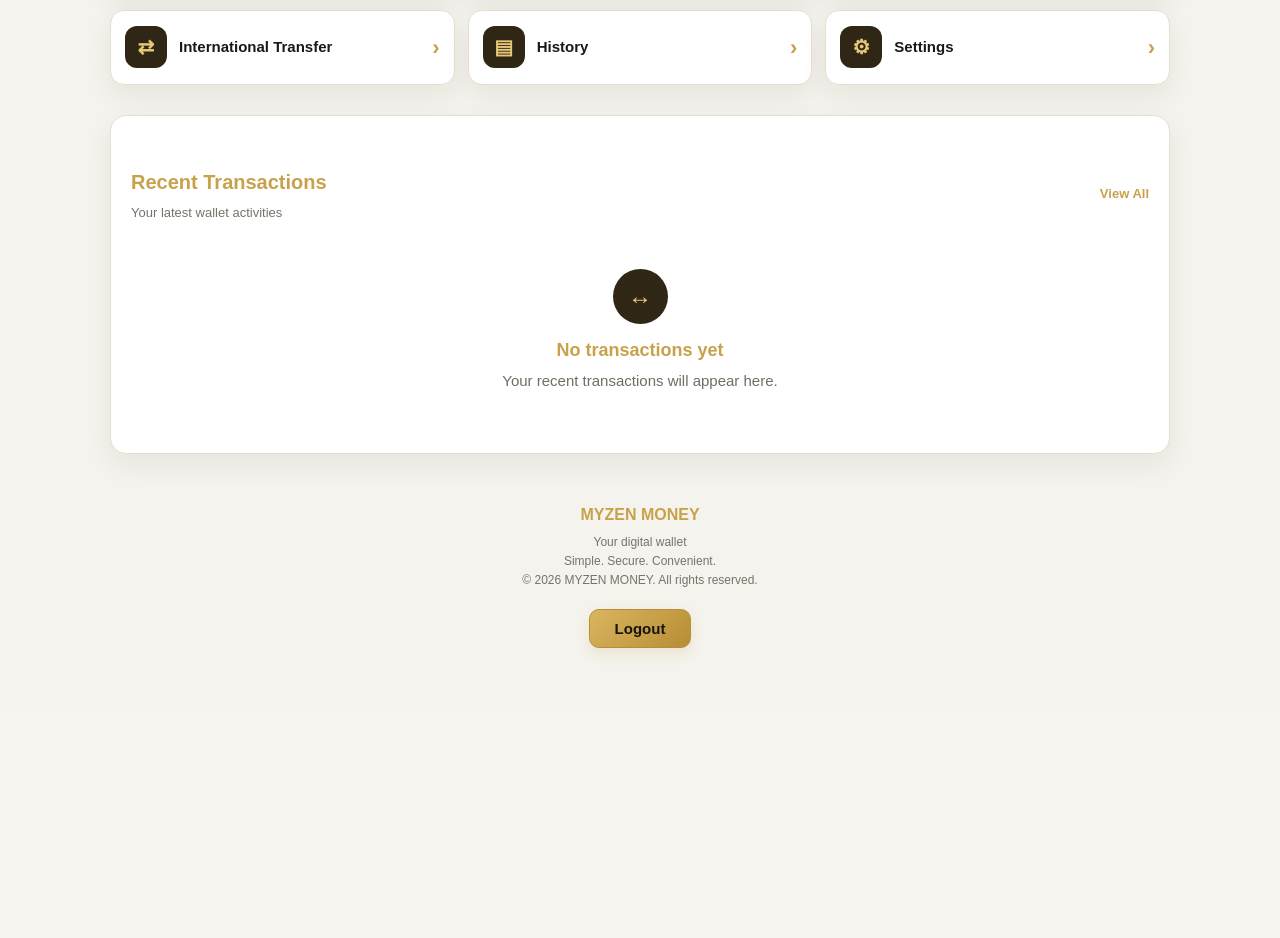
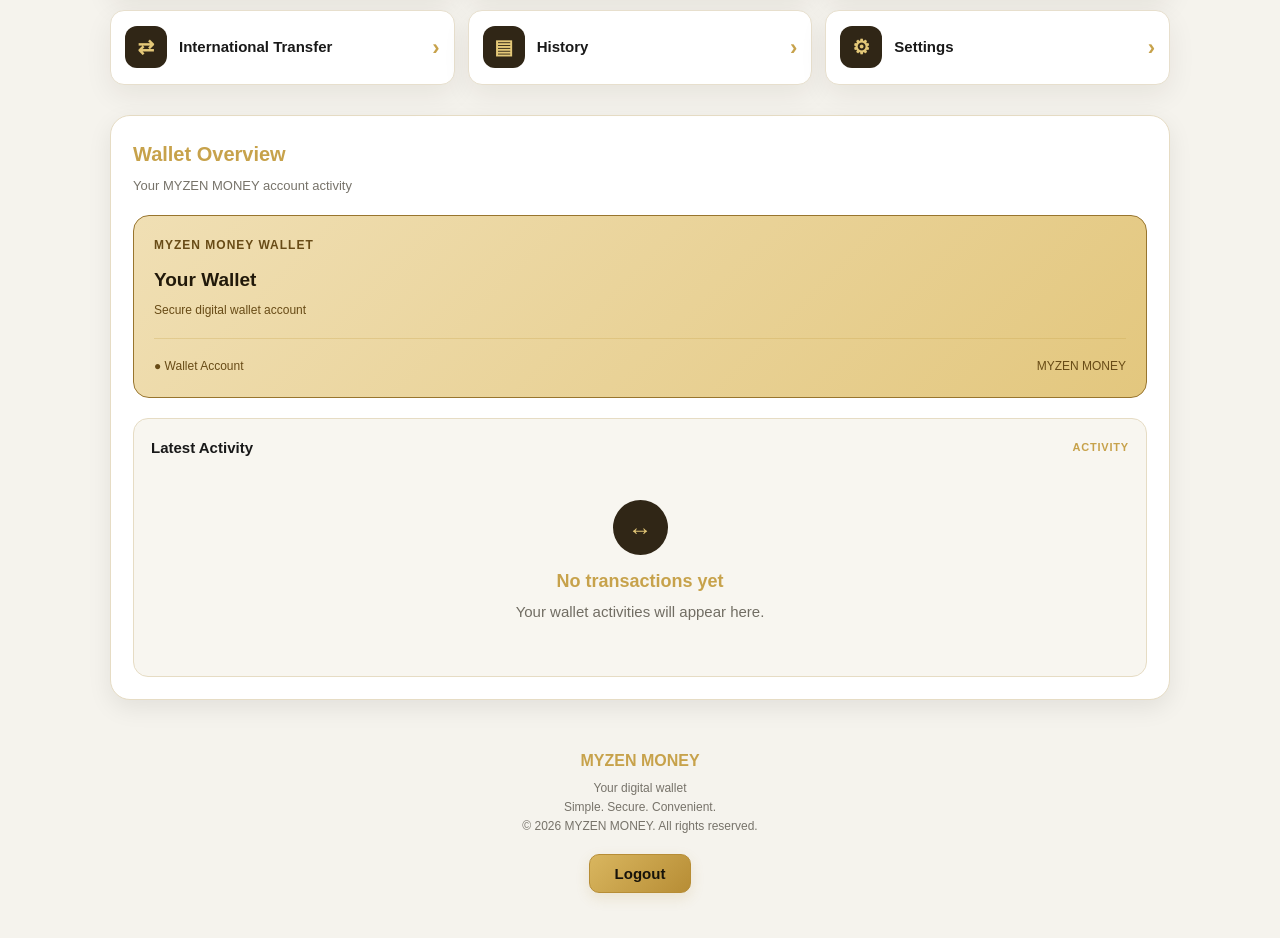
Before and after one commit to tawan-creator/myzen-money-js, a website: page public/dashboard.html in a window 1280 px wide. Shown: the part 748-1686 px from the top of the page. Before the commit the page ends 1461 px from the top, so only its background shows below. Drawn offline with Linux system fonts and the light colour scheme; no server answers.

Commit message:
Update MYZEN MONEY dashboard and transaction history

```diff
--- a/public/dashboard.html
+++ b/public/dashboard.html
@@ -9,7 +9,7 @@
   <title>MYZEN MONEY - Dashboard</title>
 
   <link rel="stylesheet" href="css/style.css">
-  <link rel="stylesheet" href="css/dashboard.css?v=20261126">
+  <link rel="stylesheet" href="css/dashboard.css?v=20261127">
   <link rel="stylesheet" href="css/theme.css?v=20261127">
 
   <script>
@@ -82,7 +82,7 @@
       padding: 20px;
     }
 
-    /* SIMPLE BRAND HEADER */
+    /* HEADER */
 
     .dashboard-header {
       display: flex;
@@ -112,14 +112,12 @@
       margin: 0;
     }
 
-    /* BALANCE */
+    /* MAIN WALLET BALANCE */
 
     .balance-card {
-      background: linear-gradient(
-        135deg,
-        #292115,
-        #17140e
-      ) !important;
+      position: relative;
+      overflow: hidden;
+      background: linear-gradient(135deg,#292115,#17140e) !important;
       color: #f4eee0 !important;
       padding: 28px;
       border: 1px solid var(--gold-dark);
@@ -128,12 +126,19 @@
       box-shadow: 0 12px 28px rgba(0,0,0,.2);
     }
 
+    .balance-card::after {
+      content: "M";
+      position: absolute;
+      right: 20px;
+      bottom: -42px;
+      font-size: 170px;
+      font-weight: 900;
+      color: rgba(228,200,120,.06);
+      pointer-events: none;
+    }
+
     html[data-theme="light"] .balance-card {
-      background: linear-gradient(
-        135deg,
-        #f0dfb4,
-        #e3c77e
-      ) !important;
+      background: linear-gradient(135deg,#f0dfb4,#e3c77e) !important;
       color: #21190a !important;
     }
 
@@ -142,6 +147,7 @@
       font-size: 13px;
       font-weight: 600;
       margin: 0 0 12px;
+      letter-spacing: 1px;
     }
 
     .balance-amount {
@@ -149,6 +155,8 @@
       font-size: 34px;
       font-weight: 900;
       overflow-wrap: anywhere;
+      position: relative;
+      z-index: 1;
     }
 
     html[data-theme="light"] .balance-amount {
@@ -165,6 +173,8 @@
       color: var(--gold-light) !important;
       font-size: 12px;
       font-weight: 700;
+      position: relative;
+      z-index: 1;
     }
 
     html[data-theme="light"] .account-status {
@@ -197,7 +207,7 @@
 
     .quick-actions {
       display: grid;
-      grid-template-columns: repeat(4, 1fr);
+      grid-template-columns: repeat(4,1fr);
       gap: 14px;
     }
 
@@ -241,7 +251,7 @@
 
     .service-grid {
       display: grid;
-      grid-template-columns: repeat(3, 1fr);
+      grid-template-columns: repeat(3,1fr);
       gap: 13px;
     }
 
@@ -285,26 +295,130 @@
       font-size: 22px;
     }
 
-    /* RECENT TRANSACTIONS */
+    /* NEW WALLET OVERVIEW */
 
-    .transactions-section {
-      background: var(--card-bg) !important;
+    .wallet-overview {
+      margin-top: 30px;
+      padding: 22px;
       border: 1px solid var(--border-color);
-      border-radius: 16px;
-      padding: 20px;
-      margin-top: 30px;
+      border-radius: 20px;
+      background: var(--card-bg);
+      box-shadow: 0 8px 25px rgba(0,0,0,.08);
     }
 
-    .view-all {
-      color: var(--gold) !important;
-      text-decoration: none;
+    .overview-heading {
+      margin: 0 0 18px;
+    }
+
+    .overview-heading h2 {
+      margin: 0;
+      color: var(--gold);
+      font-size: 20px;
+    }
+
+    .overview-heading p {
+      margin: 6px 0 0;
+      color: var(--muted-color);
+      font-size: 13px;
+    }
+
+    .overview-wallet {
+      padding: 20px;
+      border-radius: 16px;
+      background: linear-gradient(135deg,#292115,#15120d);
+      border: 1px solid var(--gold-dark);
+      color: #f4eee0;
+      margin-bottom: 20px;
+    }
+
+    html[data-theme="light"] .overview-wallet {
+      background: linear-gradient(135deg,#f0dfb4,#e3c77e);
+      color: #21190a;
+    }
+
+    .overview-wallet-label {
+      color: #c9b98f;
+      font-size: 12px;
+      letter-spacing: 1px;
       font-weight: 700;
-      font-size: 13px;
+    }
+
+    html[data-theme="light"] .overview-wallet-label {
+      color: #684b16;
+    }
+
+    .overview-wallet-title {
+      margin-top: 10px;
+      font-size: 19px;
+      font-weight: 800;
+    }
+
+    .overview-wallet-subtitle {
+      margin-top: 6px;
+      color: #b7ad98;
+      font-size: 12px;
+    }
+
+    html[data-theme="light"] .overview-wallet-subtitle {
+      color: #684b16;
+    }
+
+    .overview-divider {
+      height: 1px;
+      background: rgba(199,162,75,.3);
+      margin: 18px 0;
+    }
+
+    .overview-wallet-footer {
+      display: flex;
+      justify-content: space-between;
+      gap: 12px;
+      flex-wrap: wrap;
+      font-size: 12px;
+      color: var(--gold-light);
+    }
+
+    html[data-theme="light"] .overview-wallet-footer {
+      color: #684b16;
+    }
+
+    /* ACTIVITY PANEL */
+
+    .activity-panel {
+      border: 1px solid var(--border-color);
+      border-radius: 15px;
+      padding: 17px;
+      background: var(--inner-bg);
+    }
+
+    .activity-panel-heading {
+      display: flex;
+      align-items: center;
+      justify-content: space-between;
+      gap: 10px;
+      margin-bottom: 15px;
+    }
+
+    .activity-panel-heading h3 {
+      color: var(--text-color);
+      font-size: 15px;
+      margin: 0;
+    }
+
+    .activity-label {
+      color: var(--gold);
+      font-size: 11px;
+      font-weight: 800;
+      letter-spacing: .8px;
+    }
+
+    #recentTransactions {
+      color: var(--text-color);
     }
 
     .empty-transactions {
       text-align: center;
-      padding: 30px 10px;
+      padding: 25px 10px;
       color: var(--muted-color) !important;
     }
 
@@ -364,7 +478,7 @@
       background: #44351d;
     }
 
-    @media (max-width: 650px) {
+    @media (max-width:650px) {
       .dashboard-container {
         padding: 13px;
       }
@@ -379,11 +493,11 @@
       }
 
       .quick-actions {
-        grid-template-columns: repeat(2, 1fr);
+        grid-template-columns: repeat(2,1fr);
       }
 
       .service-grid {
-        grid-template-columns: repeat(2, 1fr);
+        grid-template-columns: repeat(2,1fr);
         gap: 9px;
       }
 
@@ -400,9 +514,17 @@
       .balance-amount {
         font-size: 28px;
       }
+
+      .wallet-overview {
+        padding: 15px;
+      }
+
+      .overview-wallet {
+        padding: 17px;
+      }
     }
 
-    @media (max-width: 360px) {
+    @media (max-width:360px) {
       .service-grid {
         grid-template-columns: 1fr;
       }
@@ -418,13 +540,13 @@
 
   <main class="dashboard-container">
 
-    <!-- SIMPLE HEADER -->
+    <!-- HEADER -->
     <header class="dashboard-header">
       <h1 class="dashboard-logo">MYZEN MONEY</h1>
       <p class="dashboard-tagline">Your digital wallet</p>
     </header>
 
-    <!-- BALANCE -->
+    <!-- MAIN BALANCE -->
     <section class="balance-card">
       <h2>TOTAL WALLET BALANCE</h2>
 
@@ -521,24 +643,54 @@
       </div>
     </section>
 
-    <!-- RECENT TRANSACTIONS -->
-    <section class="transactions-section">
-      <div class="section-heading">
-        <div>
-          <h2>Recent Transactions</h2>
-          <p>Your latest wallet activities</p>
+    <!-- NEW WALLET OVERVIEW - REPLACES OLD RECENT TRANSACTIONS -->
+    <section class="wallet-overview">
+
+      <div class="overview-heading">
+        <h2>Wallet Overview</h2>
+        <p>Your MYZEN MONEY account activity</p>
+      </div>
+
+      <div class="overview-wallet">
+
+        <div class="overview-wallet-label">
+          MYZEN MONEY WALLET
         </div>
 
-        <a href="history.html" class="view-all">View All</a>
+        <div class="overview-wallet-title">
+          Your Wallet
+        </div>
+
+        <div class="overview-wallet-subtitle">
+          Secure digital wallet account
+        </div>
+
+        <div class="overview-divider"></div>
+
+        <div class="overview-wallet-footer">
+          <span>● Wallet Account</span>
+          <span>MYZEN MONEY</span>
+        </div>
+
       </div>
 
-      <div id="recentTransactions">
-        <div class="empty-transactions">
-          <div class="empty-icon">↔</div>
-          <h3>No transactions yet</h3>
-          <p>Your recent transactions will appear here.</p>
+      <div class="activity-panel">
+
+        <div class="activity-panel-heading">
+          <h3>Latest Activity</h3>
+          <span class="activity-label">ACTIVITY</span>
         </div>
+
+        <div id="recentTransactions">
+          <div class="empty-transactions">
+            <div class="empty-icon">↔</div>
+            <h3>No transactions yet</h3>
+            <p>Your wallet activities will appear here.</p>
+          </div>
+        </div>
+
       </div>
+
     </section>
 
     <div id="dashboardMessage" class="dashboard-message"></div>
@@ -561,7 +713,7 @@
 
   </main>
 
-  <script type="module" src="js/dashboard.js?v=20261126"></script>
+  <script type="module" src="js/dashboard.js?v=20261127"></script>
 
 </body>
 </html>
```
Also changed, not shown: public/js/history.js (+127 -10 lines), public/js/receive.js (+9 -6 lines).
